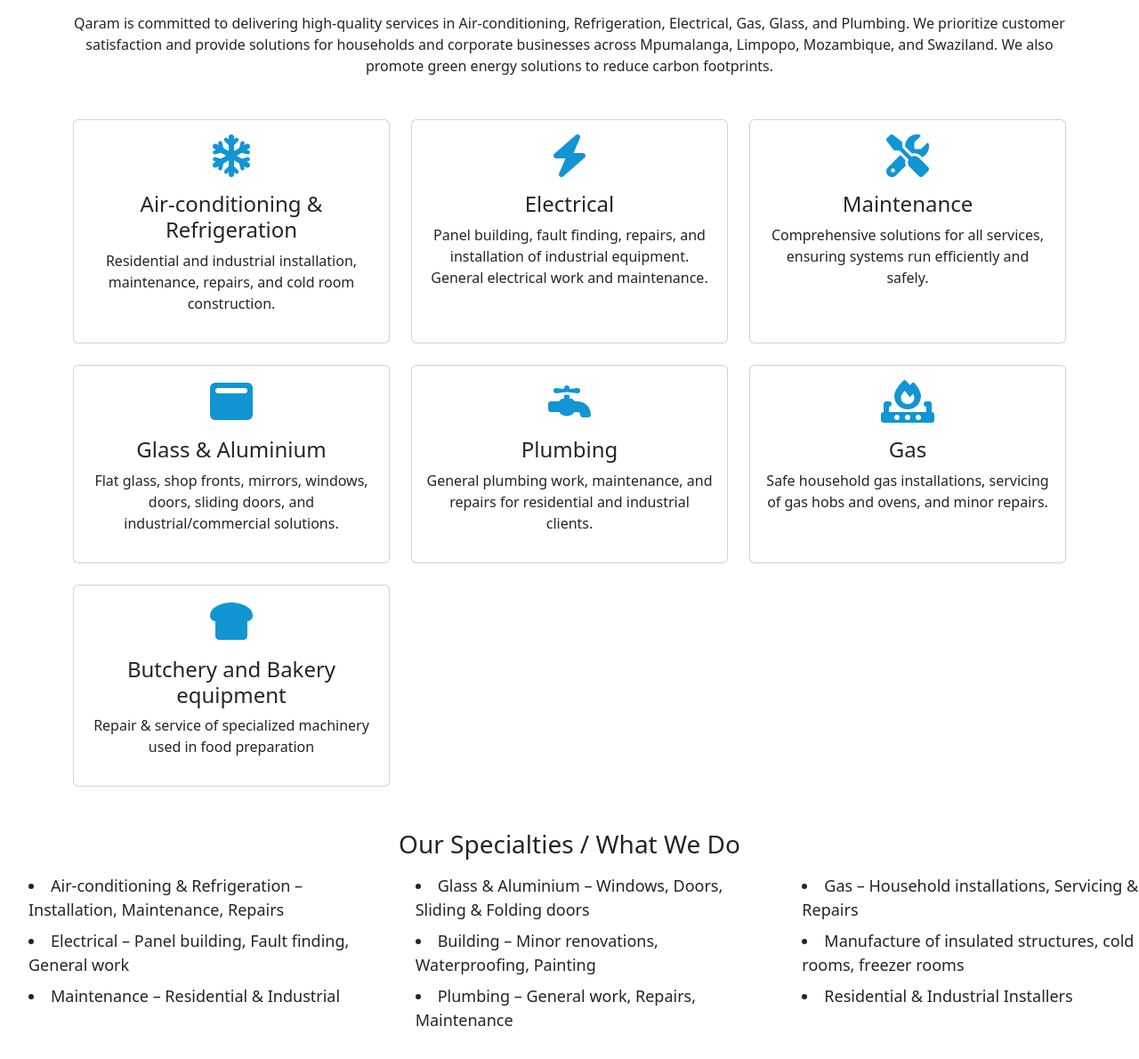
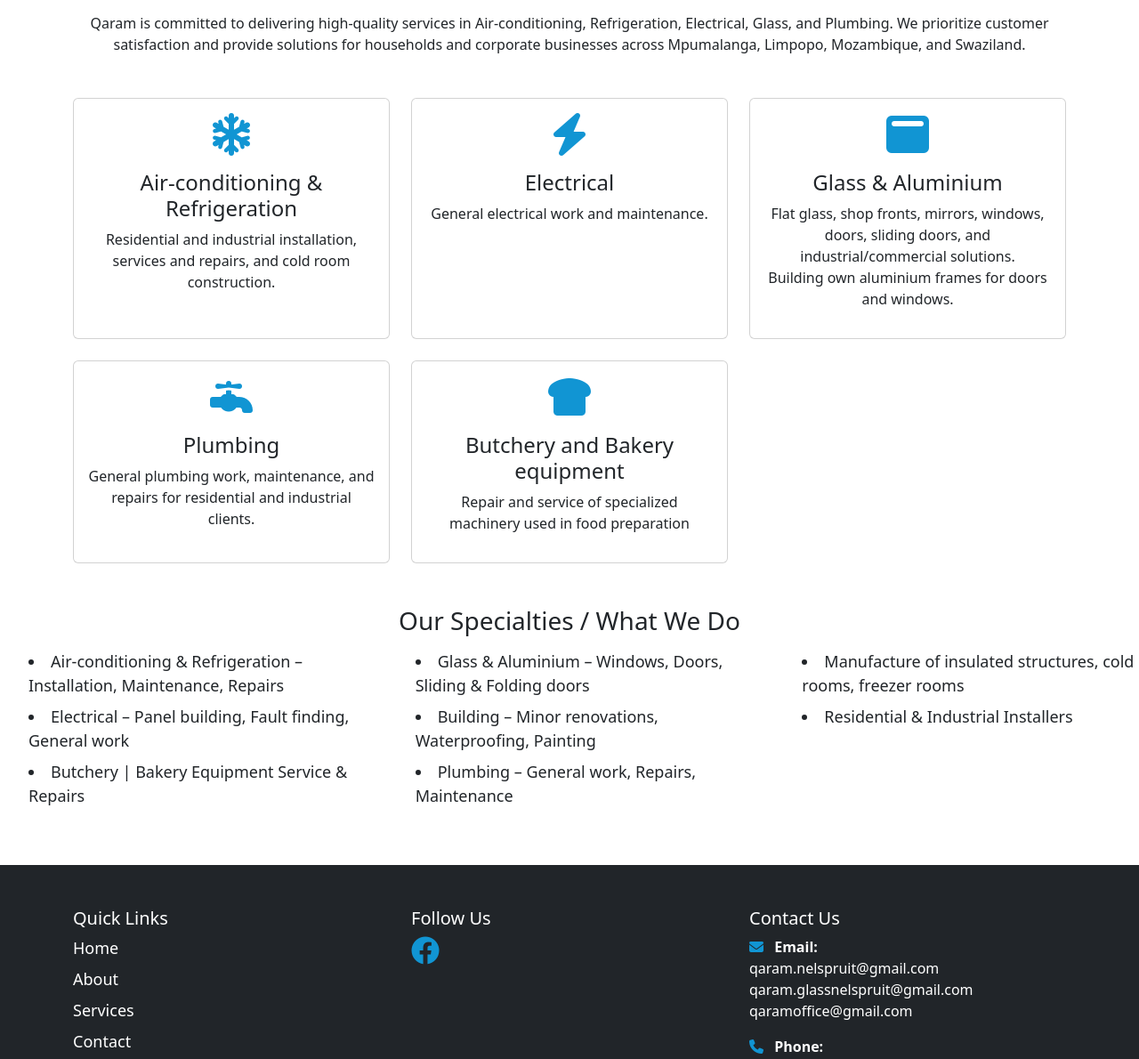
Before and after one commit to Smiley876/Qaram, a plain HTML site: page services.html in a window 1280 px wide. Shown: the part 180-1370 px from the top of the page at 89% size. Drawn offline with nearby package versions, Linux system fonts and the light colour scheme.

Commit message:
update to moms prefrences

```diff
--- a/css/style.css
+++ b/css/style.css
@@ -53,7 +53,7 @@
 
 .slogan em {
   font-style: normal;
-  color: #0d6efd; /* optional accent color for emphasis */
+  color: #1195D3;/* optional accent color for emphasis */
 }
 
 #home h1, #home h2, .slogan {
--- a/footer.html
+++ b/footer.html
@@ -9,6 +9,7 @@
           <li><a href="index.html" class="text-white text-decoration-none">Home</a></li>
           <li><a href="about.html" class="text-white text-decoration-none">About</a></li>
           <li><a href="services.html" class="text-white text-decoration-none">Services</a></li>
+           <li><a href="contact.html" class="text-white text-decoration-none">Contact</a></li>
           <li>
             <strong>Our Work ▾</strong>
             <ul class="list-unstyled ms-3 mt-1">
@@ -22,9 +23,8 @@
               <li><a href="faq.html" class="text-white text-decoration-none">FAQ</a></li>
               <li><a href="news.html" class="text-white text-decoration-none">News</a></li>
             </ul>
-          </li> -->
-          <li><a href="contact.html" class="text-white text-decoration-none">Contact</a></li>
-        </ul>
+          </li>
+        </ul> -->
       </div>
 
       <!-- Column 2: Social Links -->
--- a/portfolio.html
+++ b/portfolio.html
@@ -7,6 +7,7 @@
     <!--CSS-->
     <link rel="stylesheet" href="css/navbar.css">
     <link rel="stylesheet" href="css/work.css">
+    <link rel="stylesheet" href="css/style.css">
     <!--CSS Bootsrap-->
     <link href="https://cdn.jsdelivr.net/npm/bootstrap@5.3.8/dist/css/bootstrap.min.css" rel="stylesheet" integrity="sha384-sRIl4kxILFvY47J16cr9ZwB07vP4J8+LH7qKQnuqkuIAvNWLzeN8tE5YBujZqJLB" crossorigin="anonymous">
     <!--JS Bootstrap-->
@@ -49,7 +50,7 @@
     <div class="card h-100 text-center p-3">
       <img src="images/glass.png"class="card-img-top mx-auto" alt="glass"style="max: height 350px;">
       <div class="card-body">
-        <h5 class="card-text">Glass Doors, installation projects.</h5>
+        <h5 class="card-text">Glass & Aluminium Doors</h5>
       </div>
     </div>
   </div>
@@ -58,11 +59,20 @@
     <div class="card h-100 text-center p-3">
       <img src="images/windows.png" class="card-img-top mx-auto" alt="windows" style=" max-height: 200x;">
       <div class="card-body">
-       <h5 class="card-text">Glass Window Installation projects.</h5>
+       <h5 class="card-text">Glass & Aluminium Windows</h5>
     </div>
   </div>
+</div> <!-- closes row -->
 
-</div> <!-- closes row -->
+<div class="row g-4">
+  <div class="col-md-4 portfolio-item" data-category="aircon">
+    <div class="card h-100 text-center p-3">
+      <img src="images/project4.png" class="card-img-top mx-auto" alt="project4" style=" max-height: 200x;">
+      <div class="card-body">
+       <h5 class="card-text">Glass & Aluminium Windows</h5>
+      </div>
+    </div>
+  </div>
 </div> <!-- closes container -->
 </section>
 
--- a/services.html
+++ b/services.html
@@ -25,7 +25,7 @@
     <!-- Section Header -->
     <h2 class="mb-4 text-center">Our Best Services</h2>
     <p class="text-center mb-5">
-      Qaram is committed to delivering high-quality services in Air-conditioning, Refrigeration, Electrical, Gas, Glass, and Plumbing. We prioritize customer satisfaction and provide solutions for households and corporate businesses across Mpumalanga, Limpopo, Mozambique, and Swaziland. We also promote green energy solutions to reduce carbon footprints.
+      Qaram is committed to delivering high-quality services in Air-conditioning, Refrigeration, Electrical, Glass, and Plumbing. We prioritize customer satisfaction and provide solutions for households and corporate businesses across Mpumalanga, Limpopo, Mozambique, and Swaziland.
     </p>
 
 
@@ -36,7 +36,7 @@
         <div class="card h-100 text-center p-3">
           <i class="fas fa-snowflake fa-3x mb-3"></i>
           <h4>Air-conditioning & Refrigeration</h4>
-          <p>Residential and industrial installation, maintenance, repairs, and cold room construction.</p>
+          <p>Residential and industrial installation, services and repairs, and cold room construction.</p>
         </div>
       </div>
 
@@ -45,25 +45,27 @@
         <div class="card h-100 text-center p-3">
           <i class="fas fa-bolt fa-3x mb-3"></i>
           <h4>Electrical</h4>
-          <p>Panel building, fault finding, repairs, and installation of industrial equipment. General electrical work and maintenance.</p>
+          <p> General electrical work and maintenance.</p>
         </div>
       </div>
 
-      <!-- Maintenance -->
+      <!-- Maintenance
       <div class="col-md-4">
         <div class="card h-100 text-center p-3">
           <i class="fas fa-tools fa-3x mb-3"></i>
           <h4>Maintenance</h4>
           <p>Comprehensive solutions for all services, ensuring systems run efficiently and safely.</p>
         </div>
-      </div>
+      </div> -->
 
       <!-- Glass & Aluminium -->
       <div class="col-md-4">
         <div class="card h-100 text-center p-3">
           <i class="fas fa-window-maximize fa-3x mb-3"></i>
           <h4>Glass & Aluminium</h4>
-          <p>Flat glass, shop fronts, mirrors, windows, doors, sliding doors, and industrial/commercial solutions.</p>
+          <p>Flat glass, shop fronts, mirrors, windows, doors, sliding doors, and industrial/commercial solutions.<br>
+            Building own aluminium frames for doors and windows.
+          </p>
         </div>
       </div>
 
@@ -75,16 +77,6 @@
           <p>General plumbing work, maintenance, and repairs for residential and industrial clients.</p>
         </div>
       </div>
-
-      <!-- Gas -->
-      <div class="col-md-4">
-        <div class="card h-100 text-center p-3">
-          <i class="fa-solid fa-fire-burner  fa-3x mb-3"></i>
-          <h4>Gas</h4>
-          <p>Safe household gas installations, servicing of gas hobs and ovens, and minor repairs.</p>
-        </div>
-      </div>
-
 
       <!-- mortuary fridges repair & service
       <div class="col-md-4">
@@ -100,7 +92,7 @@
         <div class="card h-100 text-center p-3">
           <i class="fa-solid fa-bread-slice fa-3x mb-3"></i>
           <h4>Butchery and Bakery equipment</h4>
-          <p>Repair & service of specialized machinery used in food preparation</p>
+          <p>Repair and service of specialized machinery used in food preparation</p>
         </div>
       </div>
     </div>
@@ -115,7 +107,7 @@
           <ul>
             <li>Air-conditioning & Refrigeration – Installation, Maintenance, Repairs</li>
             <li>Electrical – Panel building, Fault finding, General work</li>
-            <li>Maintenance – Residential & Industrial</li>
+            <li>Butchery | Bakery Equipment Service & Repairs</li>
           </ul>
         </div>
         <div class="col-md-4">
@@ -127,7 +119,6 @@
         </div>
         <div class="col-md-4">
           <ul>
-            <li>Gas – Household installations, Servicing & Repairs</li>
             <li>Manufacture of insulated structures, cold rooms, freezer rooms</li>
             <li>Residential & Industrial Installers</li>
           </ul>
```
Also changed, not shown: contact.html (+3 -0 lines), index.html (+2 -2 lines), images/project4.png (added).
